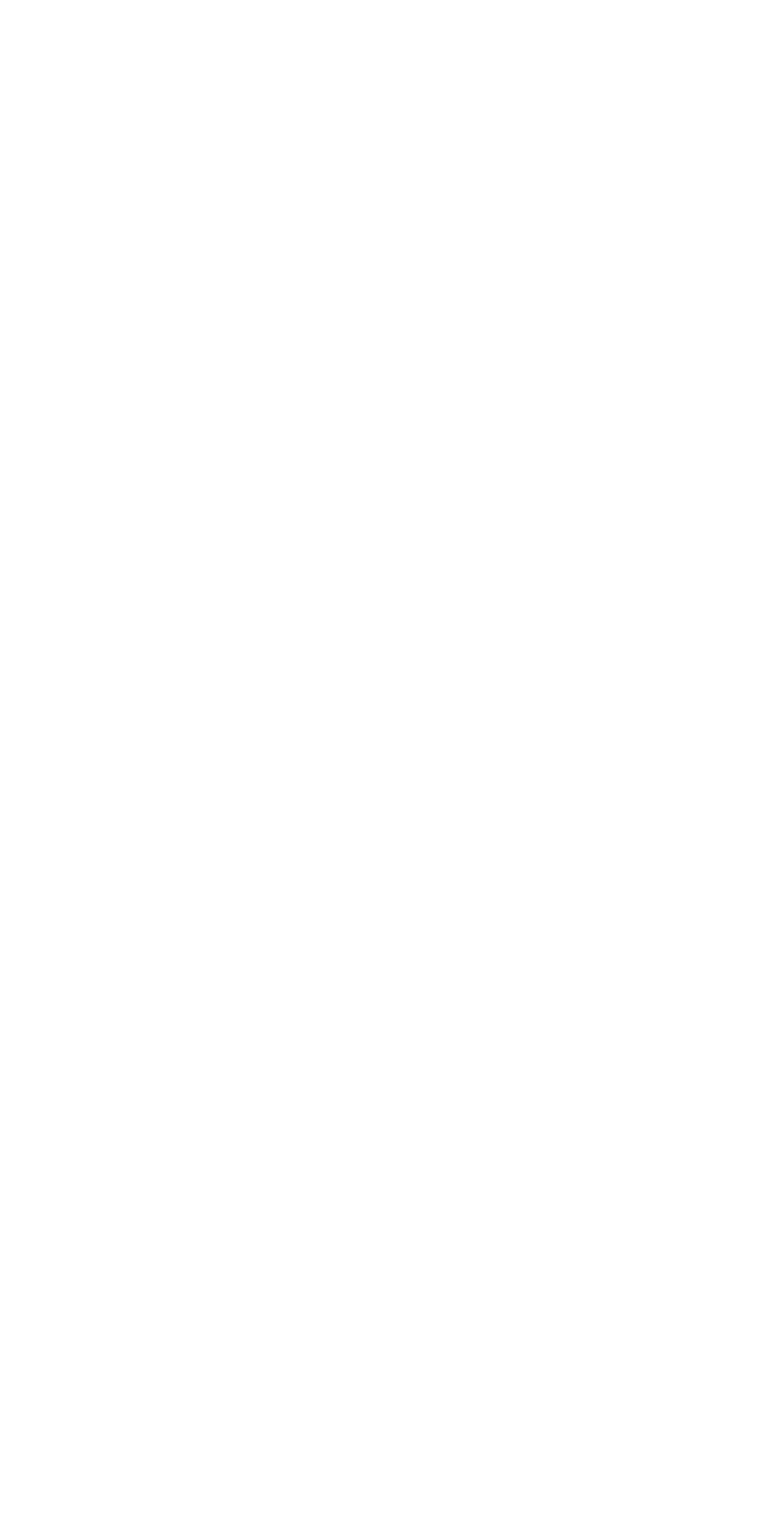
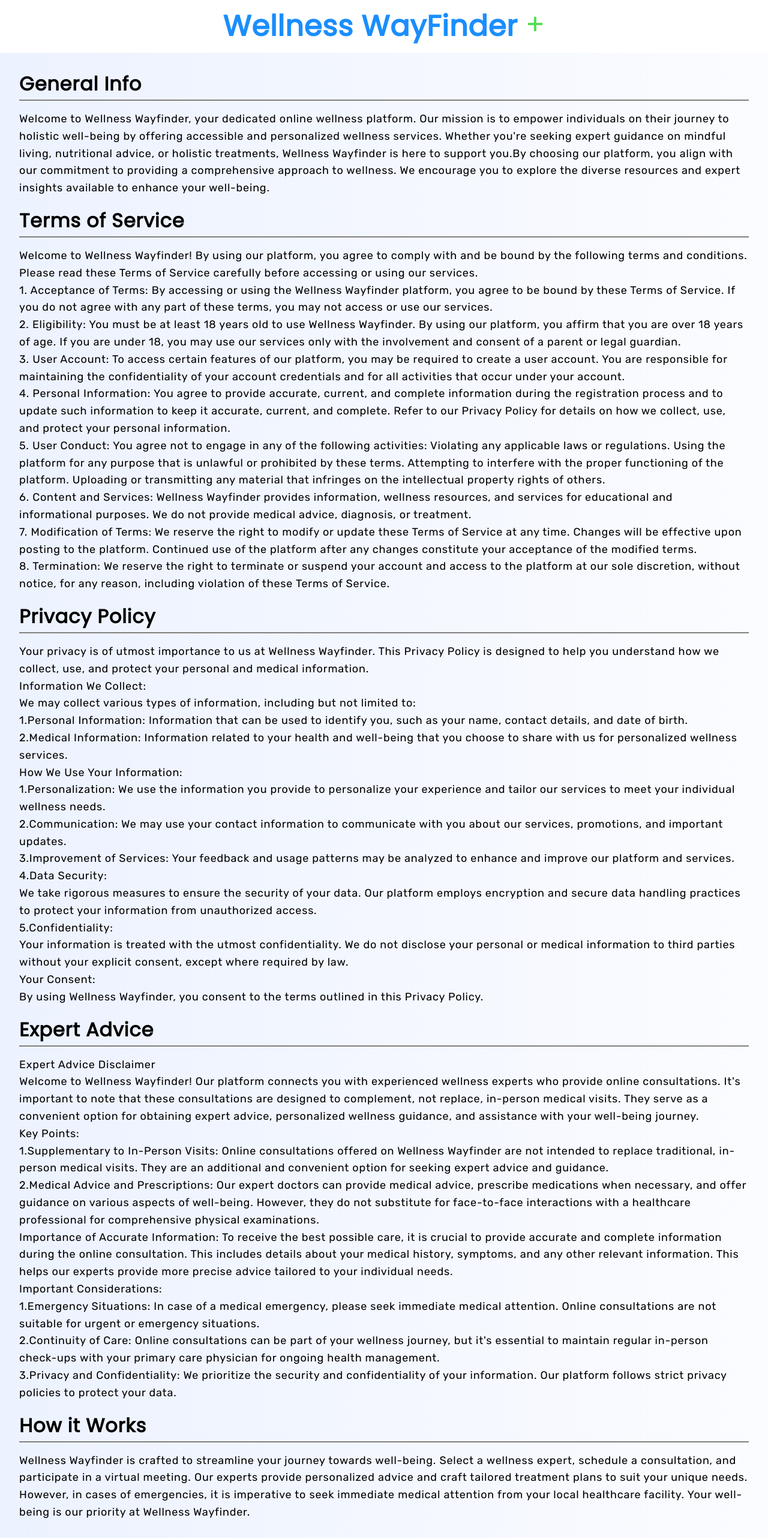
Before and after one commit to SmashSidak-1508/wellness-wayfinder, a React (Create React App) app: page /wellness-wayfinder/legal in a window 1280 px wide. Shown: the top 2566 px of the page at 60% size. Before the commit the page ends 800 px from the top, so only its background shows below. Built offline with nearby package versions, Linux system fonts and the light colour scheme.

Commit message:
more changes to footer and few more things

```diff
--- a/package.json
+++ b/package.json
@@ -1,5 +1,5 @@
 {
-  "name": "health-plus",
+  "name": "wellness-wayfinder",
   "version": "0.1.0",
   "private": true,
   "homepage": "https://alkaison.github.io/Health-Plus/",
--- a/src/App.js
+++ b/src/App.js
@@ -9,8 +9,8 @@ import Appointment from "./Pages/Appointment";
 function App() {
   return (
     <div className="App">
-      <Router basename="/Health-Plus">
-        <Routes>
+      <Router basename="/wellness-wayfinder">
+      <Routes>
           <Route path="/" element={<Home />} />
           <Route path="/legal" element={<Legal />} />
           <Route path="/appointment" element={<Appointment />} />
--- a/src/Components/Footer.js
+++ b/src/Components/Footer.js
@@ -66,25 +66,25 @@ function Footer() {
           <p className="ft-list-title">Talk To Us</p>
           <ul className="ft-list-items">
             <li>
-              <a href="mailto:support@healthplus.com">support@healthplus.com</a>
+              <a href="mailto:support@wellnesswayfinder.com">support@wellnesswayfinder.com</a>
             </li>
             <li>
-              <a href="mailto:appointment@healthplus.com">
-                appointment@healthplus.com
+              <a href="mailto:contact@wellnesswayfinder.com">
+                contactt@wellnesswayfinder.com
               </a>
             </li>
             <li>
-              <a href="tel:+022 5454 5252">+022 5454 5252</a>
+              <a href="tel:+91 924 354 5252">+91-9243545252</a>
             </li>
             <li>
-              <a href="tel:+022 2326 6232">+022 2326 6232</a>
+              <a href="tel:+91 932 326 6232">+91-9323266232</a>
             </li>
           </ul>
         </div>
       </div>
 
       <div className="ft-copyright">
-        <p>© 2013-2023 Health+. All rights reserved.</p>
+        <p>© 2013-2023 Wellness WayFinder+. All rights reserved.</p>
 
         <ul className="ft-social-links">
           <li>
--- a/src/Components/LegalDocs.js
+++ b/src/Components/LegalDocs.js
@@ -11,58 +11,124 @@ function LegalDocs() {
     <div className="legal-section-title">
       <h1 className="legal-siteTitle">
         <Link to="/">
-          Health <span className="legal-siteSign">+</span>
+          Wellness WayFinder <span className="legal-siteSign">+</span>
         </Link>
       </h1>
 
       <div className="legal-text-content">
         <p className="legal-title">General Info</p>
         <p className="legal-description">
-          Welcome to Health Plus, your trusted online healthcare platform. Our
-          mission is to provide accessible and personalized healthcare services
-          to individuals seeking expert medical advice and treatment. By using
-          our platform, you agree to the terms outlined in our Privacy Policy
-          and Terms of Service.
+        Welcome to Wellness Wayfinder, your dedicated online wellness platform. Our mission is to empower individuals on their journey to holistic well-being by offering accessible and personalized wellness services. Whether you're seeking expert guidance on mindful living, nutritional advice, or holistic treatments, Wellness Wayfinder is here to support you.By choosing our platform, you align with our commitment to providing a comprehensive approach to wellness. We encourage you to explore the diverse resources and expert insights available to enhance your well-being.
+        </p>
+
+        <p className="legal-title">Terms of Service</p>
+        <p className="legal-description">
+
+Welcome to Wellness Wayfinder! By using our platform, you agree to comply with and be bound by the following terms and conditions. Please read these Terms of Service carefully before accessing or using our services.<br></br>
+
+1. Acceptance of Terms:
+
+By accessing or using the Wellness Wayfinder platform, you agree to be bound by these Terms of Service. If you do not agree with any part of these terms, you may not access or use our services.
+<br></br>
+2. Eligibility:
+
+You must be at least 18 years old to use Wellness Wayfinder. By using our platform, you affirm that you are over 18 years of age. If you are under 18, you may use our services only with the involvement and consent of a parent or legal guardian.
+<br></br>
+3. User Account:
+
+To access certain features of our platform, you may be required to create a user account. You are responsible for maintaining the confidentiality of your account credentials and for all activities that occur under your account.
+<br></br>
+4. Personal Information:
+
+You agree to provide accurate, current, and complete information during the registration process and to update such information to keep it accurate, current, and complete. Refer to our Privacy Policy for details on how we collect, use, and protect your personal information.
+<br></br>
+5. User Conduct:
+
+You agree not to engage in any of the following activities:
+
+Violating any applicable laws or regulations.
+Using the platform for any purpose that is unlawful or prohibited by these terms.
+Attempting to interfere with the proper functioning of the platform.
+Uploading or transmitting any material that infringes on the intellectual property rights of others.
+<br></br>
+6. Content and Services:
+
+Wellness Wayfinder provides information, wellness resources, and services for educational and informational purposes. We do not provide medical advice, diagnosis, or treatment.
+<br></br>
+7. Modification of Terms:
+
+We reserve the right to modify or update these Terms of Service at any time. Changes will be effective upon posting to the platform. Continued use of the platform after any changes constitute your acceptance of the modified terms.
+<br></br>
+8. Termination:
+
+We reserve the right to terminate or suspend your account and access to the platform at our sole discretion, without notice, for any reason, including violation of these Terms of Service.
+
+
         </p>
 
         <p className="legal-title">Privacy Policy</p>
         <p className="legal-description">
-          Your privacy is paramount to us. Our Privacy Policy outlines how we
-          collect, use, and protect your personal and medical information. We
-          ensure secure data handling, and you can trust that your information
-          is treated with the utmost confidentiality.
+        Your privacy is of utmost importance to us at Wellness Wayfinder. This Privacy Policy is designed to help you understand how we collect, use, and protect your personal and medical information.
+<br></br>
+Information We Collect:
+<br></br>
+We may collect various types of information, including but not limited to:
+<br></br>
+1.Personal Information: Information that can be used to identify you, such as your name, contact details, and date of birth.
+<br></br>
+2.Medical Information: Information related to your health and well-being that you choose to share with us for personalized wellness services.
+<br></br>
+How We Use Your Information:
+<br></br>
+1.Personalization: We use the information you provide to personalize your experience and tailor our services to meet your individual wellness needs.
+<br></br>
+2.Communication: We may use your contact information to communicate with you about our services, promotions, and important updates.
+<br></br>
+3.Improvement of Services: Your feedback and usage patterns may be analyzed to enhance and improve our platform and services.
+<br></br>
+4.Data Security:
+<br></br>We take rigorous measures to ensure the security of your data. Our platform employs encryption and secure data handling practices to protect your information from unauthorized access.
+<br></br>
+5.Confidentiality:
+<br></br>
+Your information is treated with the utmost confidentiality. We do not disclose your personal or medical information to third parties without your explicit consent, except where required by law.
+<br></br>
+Your Consent:
+<br></br>
+By using Wellness Wayfinder, you consent to the terms outlined in this Privacy Policy.
         </p>
 
-        <p className="legal-title">Terms of Service</p>
+        <p className="legal-title">Expert Advice</p>
         <p className="legal-description">
-          When using Health Plus, you agree to our Terms of Service. This
-          includes guidelines for using our platform, interacting with doctors,
-          and the responsibilities of both parties. It's essential to understand
-          these terms to ensure a smooth experience for all users.
-        </p>
-
-        <p className="legal-title">Consultations</p>
-        <p className="legal-description">
-          Our platform connects you with expert doctors who provide online
-          consultations. These consultations are not a replacement for in-person
-          medical visits but serve as a convenient option for medical advice,
-          prescriptions, and guidance. It's crucial to provide accurate and
-          complete information to receive the best possible care.
+        Expert Advice Disclaimer
+        <br></br>
+Welcome to Wellness Wayfinder! Our platform connects you with experienced wellness experts who provide online consultations. It's important to note that these consultations are designed to complement, not replace, in-person medical visits. They serve as a convenient option for obtaining expert advice, personalized wellness guidance, and assistance with your well-being journey.
+<br></br>
+Key Points:
+<br></br>
+1.Supplementary to In-Person Visits: Online consultations offered on Wellness Wayfinder are not intended to replace traditional, in-person medical visits. They are an additional and convenient option for seeking expert advice and guidance.
+<br></br>
+2.Medical Advice and Prescriptions: Our expert doctors can provide medical advice, prescribe medications when necessary, and offer guidance on various aspects of well-being. However, they do not substitute for face-to-face interactions with a healthcare professional for comprehensive physical examinations.
+<br></br>
+Importance of Accurate Information: To receive the best possible care, it is crucial to provide accurate and complete information during the online consultation. This includes details about your medical history, symptoms, and any other relevant information. This helps our experts provide more precise advice tailored to your individual needs.
+<br></br>
+Important Considerations:
+<br></br>
+1.Emergency Situations: In case of a medical emergency, please seek immediate medical attention. Online consultations are not suitable for urgent or emergency situations.
+<br></br>
+2.Continuity of Care: Online consultations can be part of your wellness journey, but it's essential to maintain regular in-person check-ups with your primary care physician for ongoing health management.
+<br></br>
+3.Privacy and Confidentiality: We prioritize the security and confidentiality of your information. Our platform follows strict privacy policies to protect your data.
         </p>
 
         <p className="legal-title">How it Works</p>
         <p className="legal-description">
-          Health Plus is designed to simplify healthcare access. You can choose
-          a specialist, schedule an appointment, and engage in a virtual
-          consultation. Our specialists offer personalized advice and treatment
-          plans tailored to your needs. Please remember that emergencies require
-          immediate medical attention and should be directed to your local
-          medical facility.
+        Wellness Wayfinder is crafted to streamline your journey towards well-being. Select a wellness expert, schedule a consultation, and participate in a virtual meeting. Our experts provide personalized advice and craft tailored treatment plans to suit your unique needs. However, in cases of emergencies, it is imperative to seek immediate medical attention from your local healthcare facility. Your well-being is our priority at Wellness Wayfinder.
         </p>
       </div>
 
       <div className="legal-footer">
-        <p>© 2013-2023 Health+. All rights reserved.</p>
+        <p>© 2013-2023 Wellness WayFinder+. All rights reserved.</p>
       </div>
     </div>
   );
```
Also changed, not shown: 1 other file (tests, documents, lock files or other folders).
